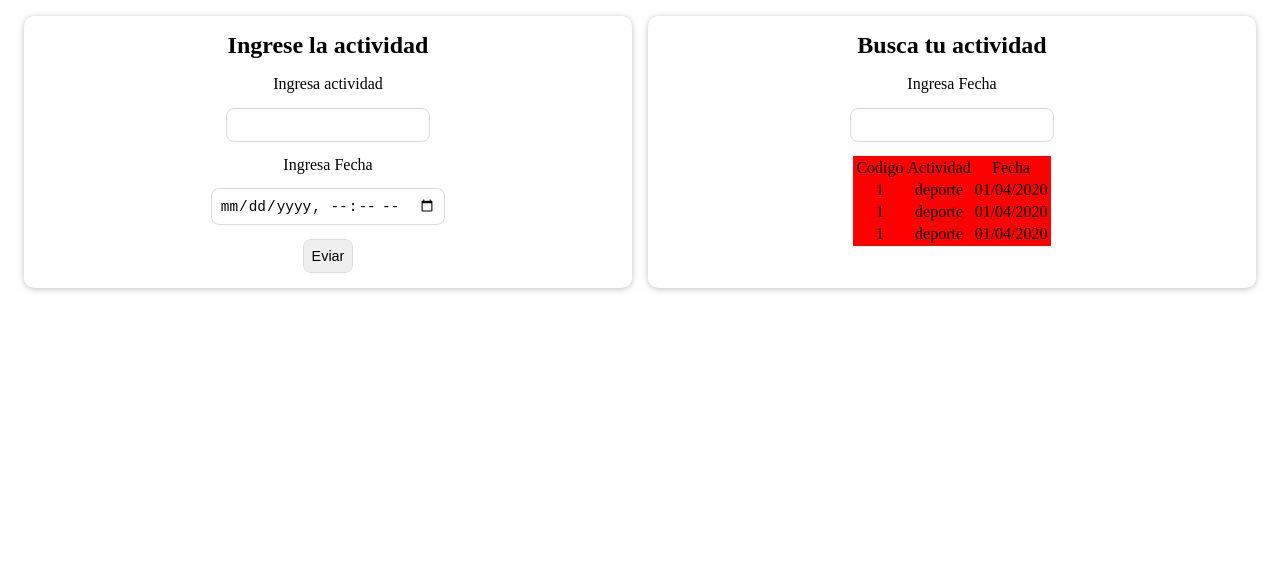
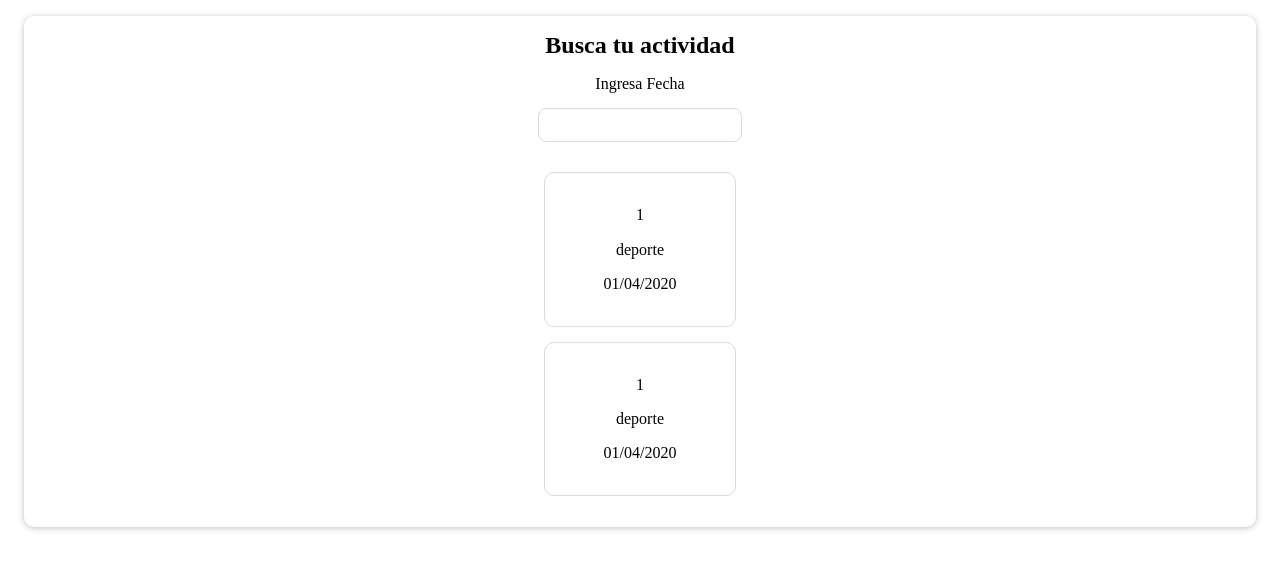
Before and after one commit to edsonJordan/local-storage, a plain HTML site: page index.html in a window 1280 px wide. Drawn offline with Linux system fonts and the light colour scheme.

Commit message:
agregando estilos a tabla

```diff
--- a/index.html
+++ b/index.html
@@ -10,7 +10,7 @@
 <body>
     <div class="container-calendary">
         <div class="content-calendary">
-            <div class="calendary__input">
+            <div class="calendary__input none">
                 <h1 class="h1__input">Ingrese la actividad</h1>
                 <form action="" method="post" id="form">
                     <div class="input__content">
@@ -39,28 +39,23 @@
                     <input type="text" class="input input__text" name="search" >
                 </div>
                 <table class="table">
-                    <thead class="table__thead">
-                        <tr class="tr__theadr">
+                    <!-- <thead class="table__thead">
+                        <tr class="tr__thead">
                         <td>Codigo</td>
                         <td>Actividad</td>
                         <td>Fecha</td>
                         </tr>
-                    </thead>
+                    </thead> -->
                     <tbody class="table__tbody">
                         <tr class="tr__tbody">
-                        <td>1</td>
-                        <td>deporte</td>
-                        <td>01/04/2020</td>
+                        <td data-codigo="1" >1</td>
+                        <td data-codigo="deporte" >deporte</td>
+                        <td data-codigo="01/04/2020" >01/04/2020</td>
                         </tr>
                         <tr class="tr__tbody">
-                            <td>1</td>
-                            <td>deporte</td>
-                            <td>01/04/2020</td>
-                        </tr>
-                        <tr class="tr__tbody">
-                            <td>1</td>
-                            <td>deporte</td>
-                            <td>01/04/2020</td>
+                            <td class="td__tbody" data-codigo="1" >1</td>
+                            <td class="td__tbody" data-codigo="deporte" >deporte</td>
+                            <td class="td__tbody" data-codigo="01/04/2020" >01/04/2020</td>
                         </tr>
                     </tbody>
                 </table>
--- a/styles.css
+++ b/styles.css
@@ -34,9 +34,27 @@ body{
 
 /* Tabla */
 .table{
-margin: 0 auto;
-background-color: red;
+margin: .9rem auto;
+
 }
 .table__thead{
+    display: grid;
 
 }
+.tr__tbody{
+    display: grid;
+    grid-template-columns:repeat(auto-fit, minmax(190px, 1fr)) ;
+    row-gap: .9rem;
+    columns: .9rem;
+    margin: .9rem auto;
+    padding: 2rem 0;
+    border-radius: 10px;
+    border: .1em solid #D9DBDF;
+}
+.td__tbody::after{
+    content: "";
+    display: block;
+}
+.none{
+    display: none;
+}
```
